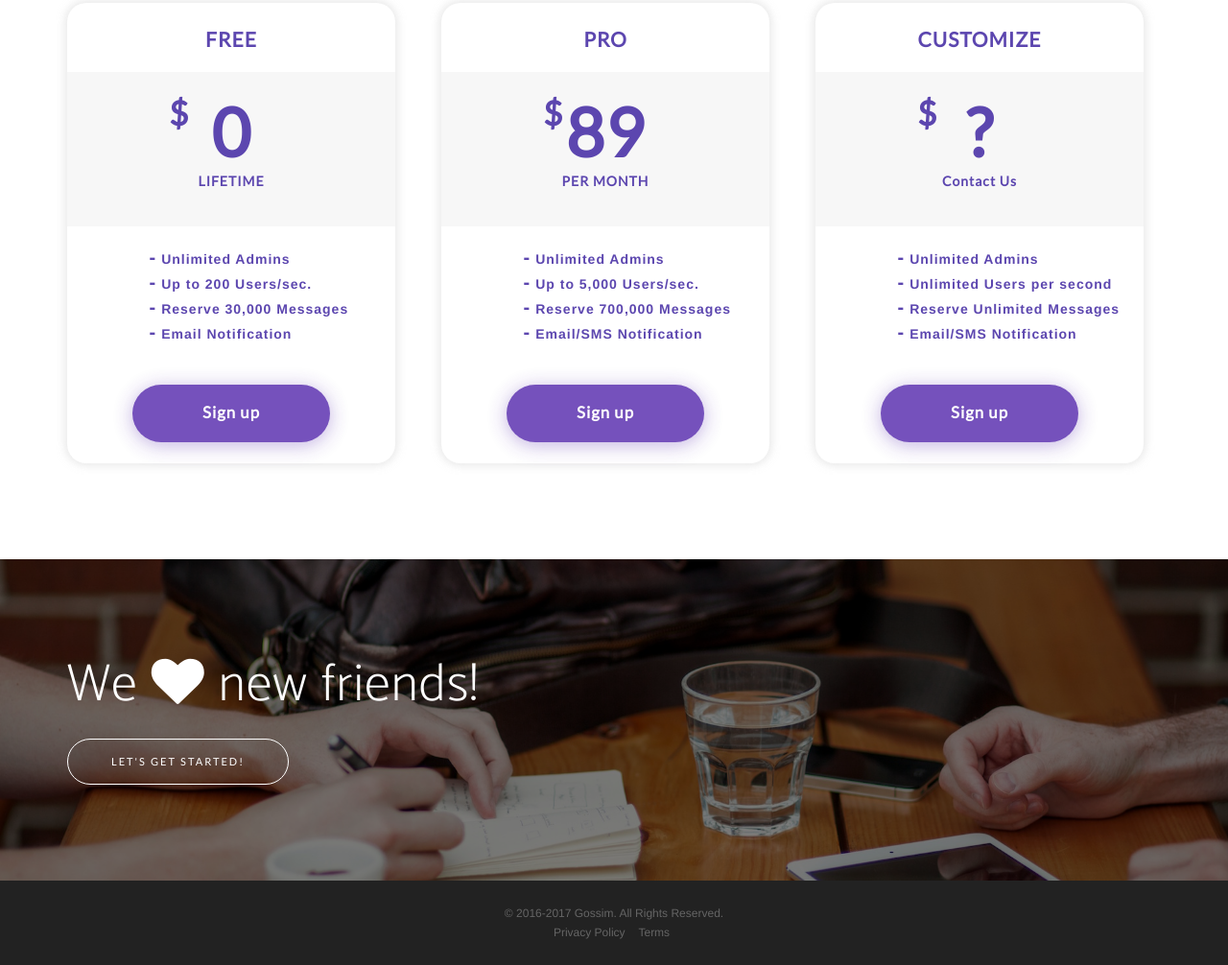
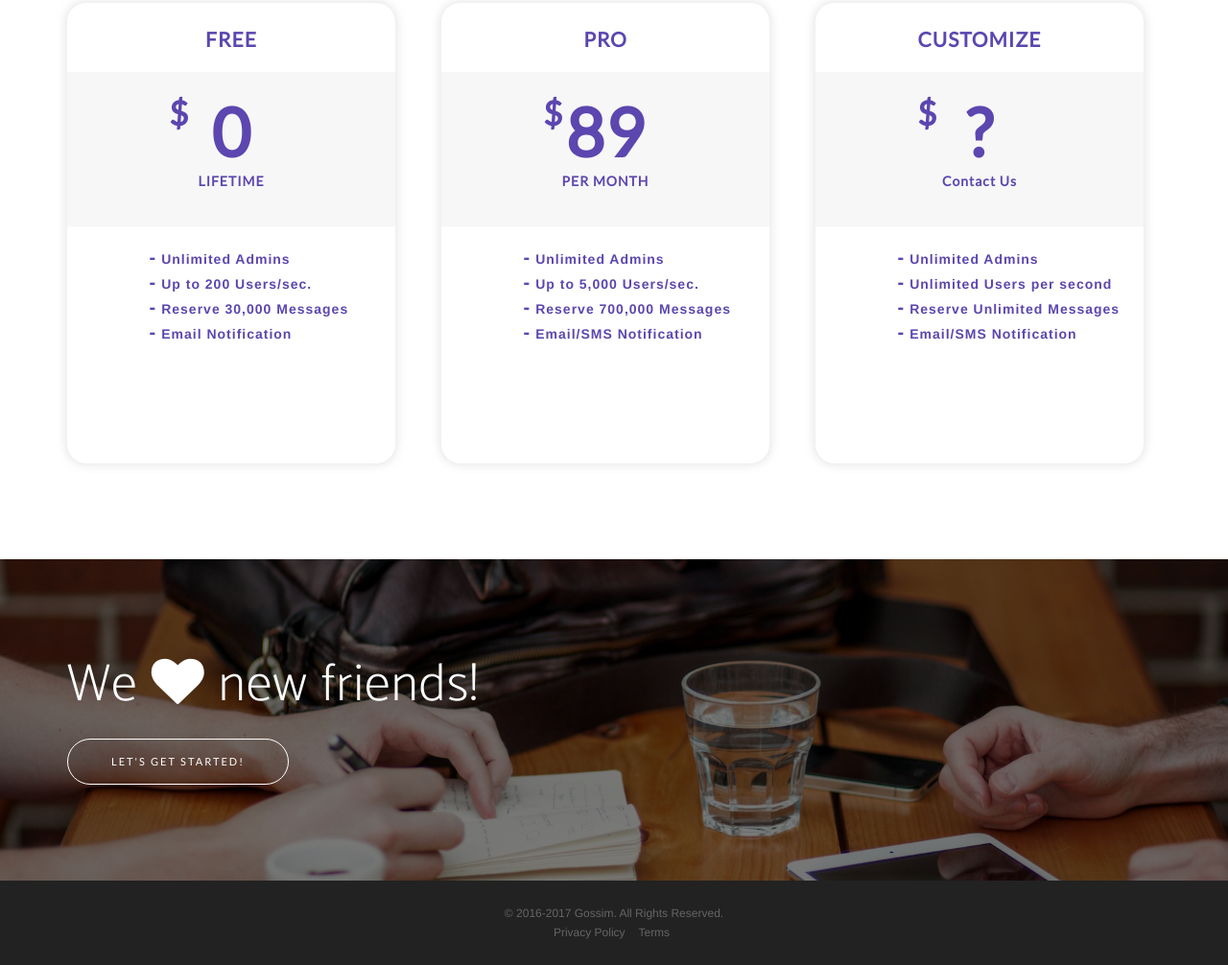
Before and after one commit to KinoLien/Gossim-Page, a website: page en/index.html in a window 1280 px wide. Shown: the part 2386-3392 px from the top of the page at 96% size. Drawn offline with nearby package versions, Linux system fonts and the light colour scheme; a web font is replaced by a local one.

Commit message:
Hide signup button.

```diff
--- a/en/index.html
+++ b/en/index.html
@@ -257,9 +257,9 @@
                                 </ul>
                             </div>
                         </div>
-                        <div class="pricing-footer">
+                        <!-- <div class="pricing-footer">
                             <div class="pricing-footer-button" onclick="onPricingButtonClick('free');">Sign up</div>
-                        </div>
+                        </div> -->
                     </div>
                 </div>
                 <div class="col-md-4">
@@ -282,9 +282,9 @@
                                 </ul>
                             </div>
                         </div>
-                        <div class="pricing-footer">
+                        <!-- <div class="pricing-footer">
                             <div class="pricing-footer-button" onclick="onPricingButtonClick('pro');">Sign up</div>
-                        </div>
+                        </div> -->
                     </div>
                 </div>
                 <div class="col-md-4">
@@ -307,9 +307,9 @@
                                 </ul>
                             </div>
                         </div>
-                        <div class="pricing-footer">
+                        <!-- <div class="pricing-footer">
                             <div class="pricing-footer-button" onclick="onPricingButtonClick('customize');">Sign up</div>
-                        </div>
+                        </div> -->
                     </div>
                 </div>
             </div>
```
Also changed, not shown: zh/index.html (+6 -6 lines).
